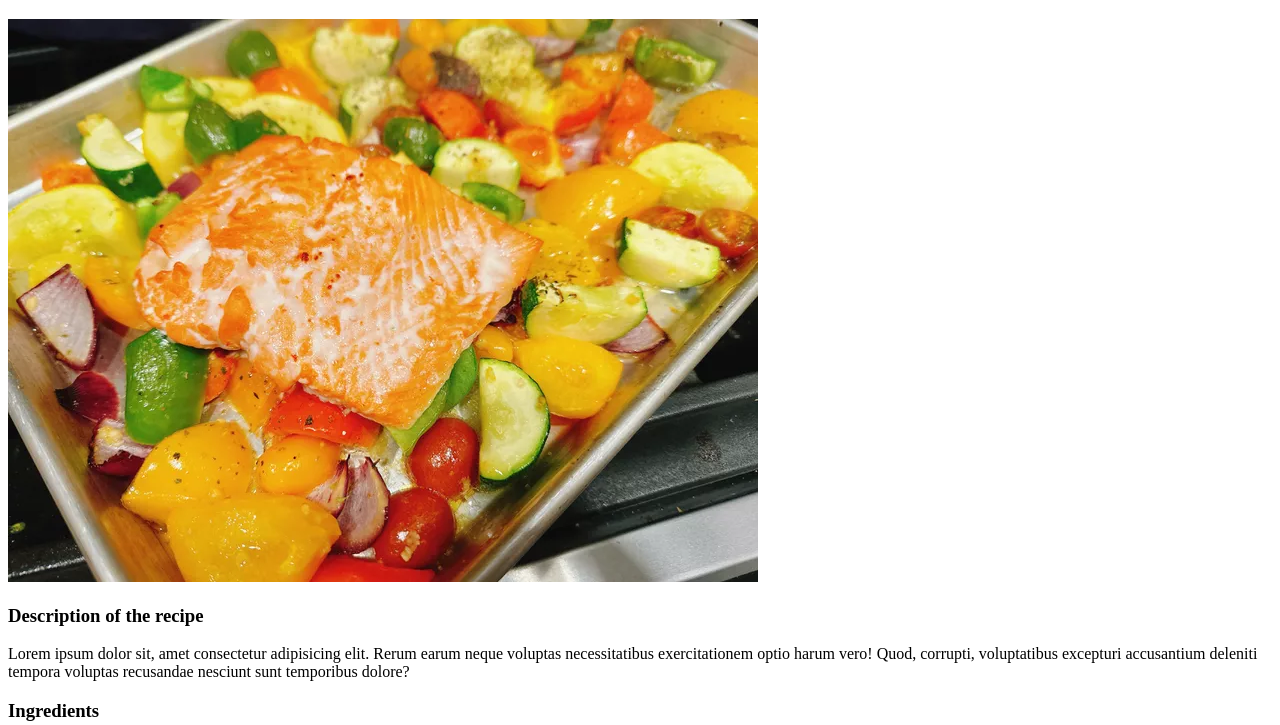
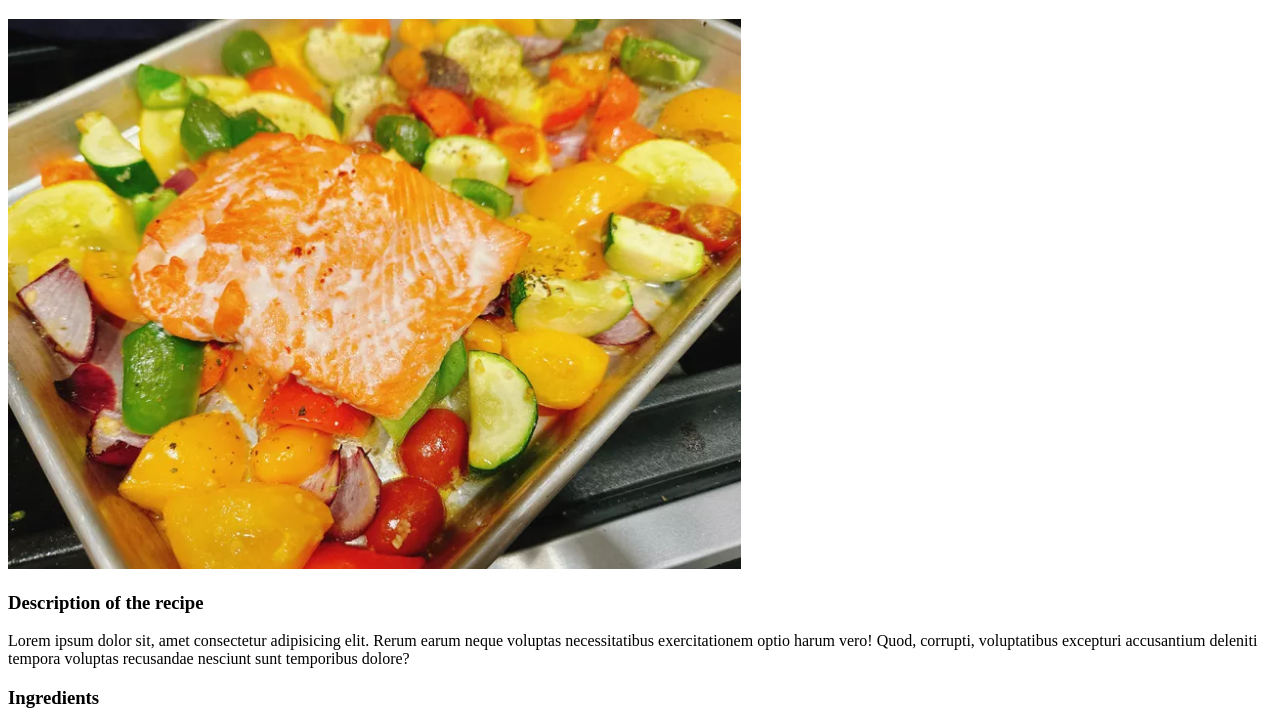
Before and after one commit to hugo-codesfine/TheOdinProject, a plain HTML site: page Foundations_Path/odin-recipes/recipes/salmon.html in a window 1280 px wide. Shown: the part 61-786 px from the top of the page. Drawn offline with Linux system fonts and the light colour scheme.

Commit message:
Add alt and height to salmon picture

```diff
--- a/Foundations_Path/odin-recipes/recipes/salmon.html
+++ b/Foundations_Path/odin-recipes/recipes/salmon.html
@@ -7,7 +7,7 @@
 </head>
 <body>
     <h1>Sheet Pan Salmon and Veggies</h1>
-    <img src="../img/salmon.webp">
+    <img src="../img/salmon.webp" alt="Salmon in a dish" height="550">
 
     <h3>Description of the recipe</h3>
     <p>Lorem ipsum dolor sit, amet consectetur adipisicing elit. Rerum earum neque voluptas necessitatibus exercitationem optio harum vero! Quod, corrupti, voluptatibus excepturi accusantium deleniti tempora voluptas recusandae nesciunt sunt temporibus dolore?</p>
```
